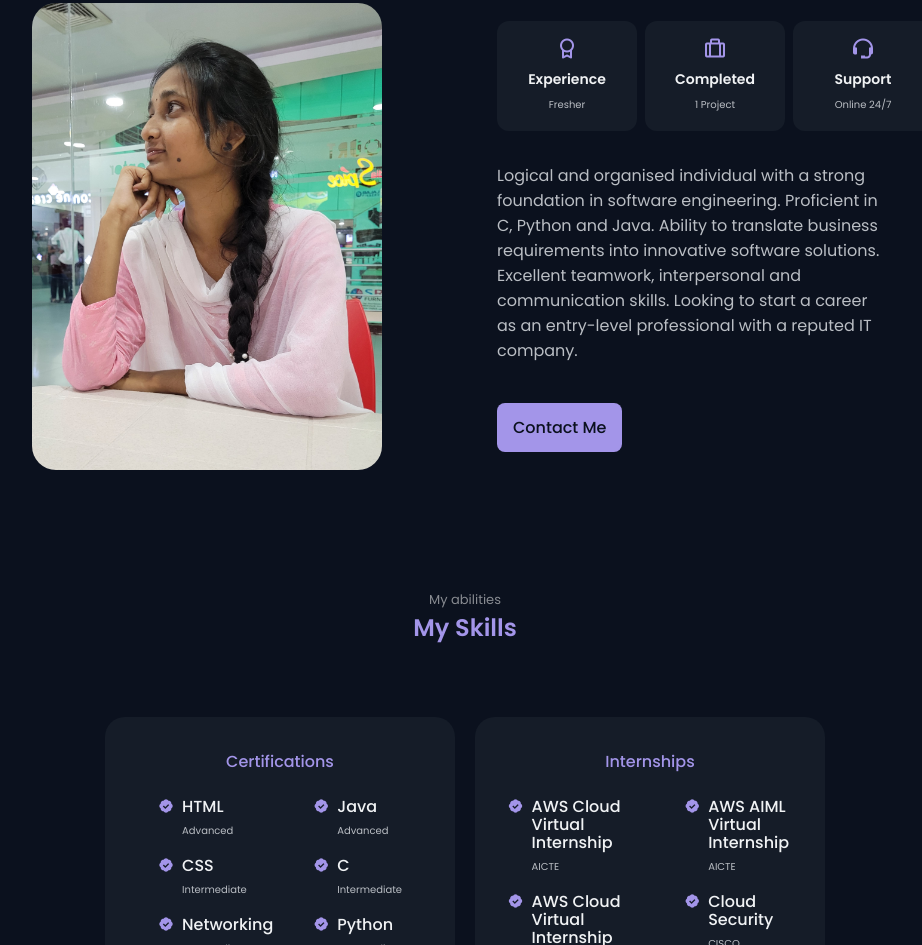
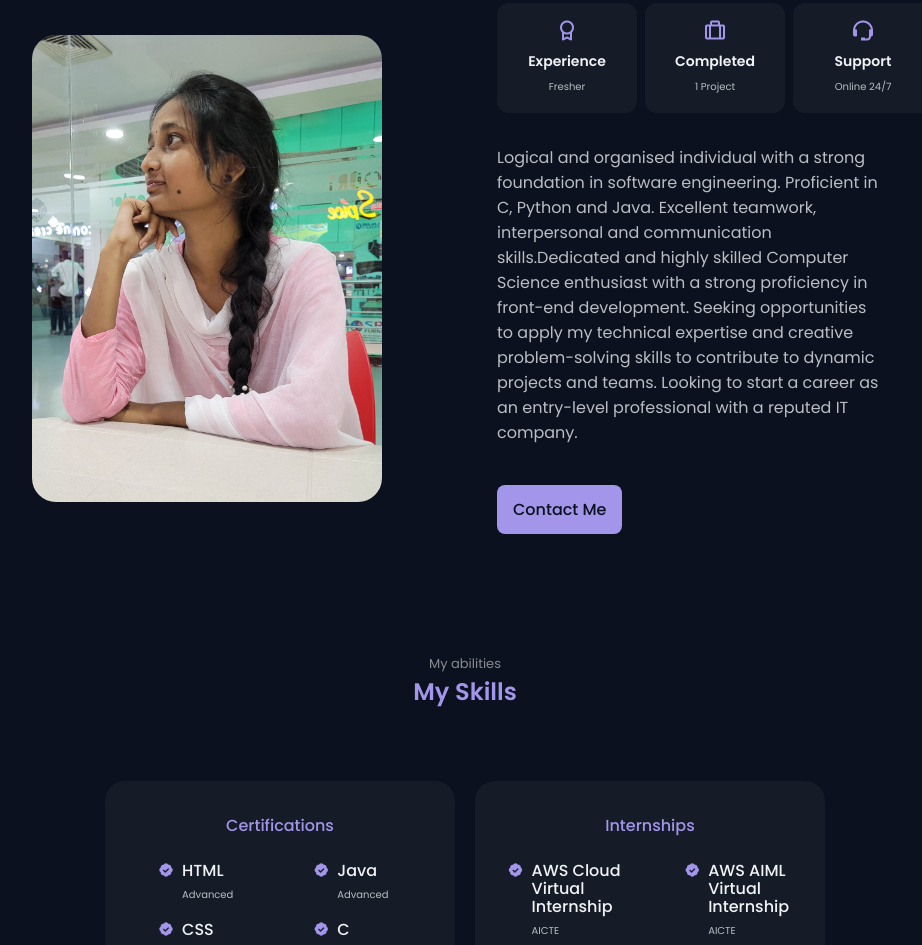
Before and after one commit to RatnamaniTholeti/Portfolio, a plain HTML site: page index.html in a window 1280 px wide. Shown: the part 1035-1980 px from the top of the page, without its empty margins (175-1097 px from the left). Drawn offline with nearby package versions, Linux system fonts and the light colour scheme.

Commit message:
index.html

```diff
--- a/index.html
+++ b/index.html
@@ -130,7 +130,7 @@
                         </div>
 
                         <p class="about__description">
-                            Logical and organised individual with a strong foundation in software engineering. Proficient in C, Python and Java.  Ability to translate business requirements into innovative software solutions. Excellent teamwork, interpersonal and communication skills. Looking to start a career as an entry-level professional with a reputed IT company.
+                            Logical and organised individual with a strong foundation in software engineering. Proficient in C, Python and Java. Excellent teamwork, interpersonal and communication skills.Dedicated and highly skilled Computer Science enthusiast with a strong proficiency in front-end development. Seeking opportunities to apply my technical expertise and creative problem-solving skills to contribute to dynamic projects and teams. Looking to start a career as an entry-level professional with a reputed IT company.
                         </p>
 
                         <a href="#contact" class="button">
```
